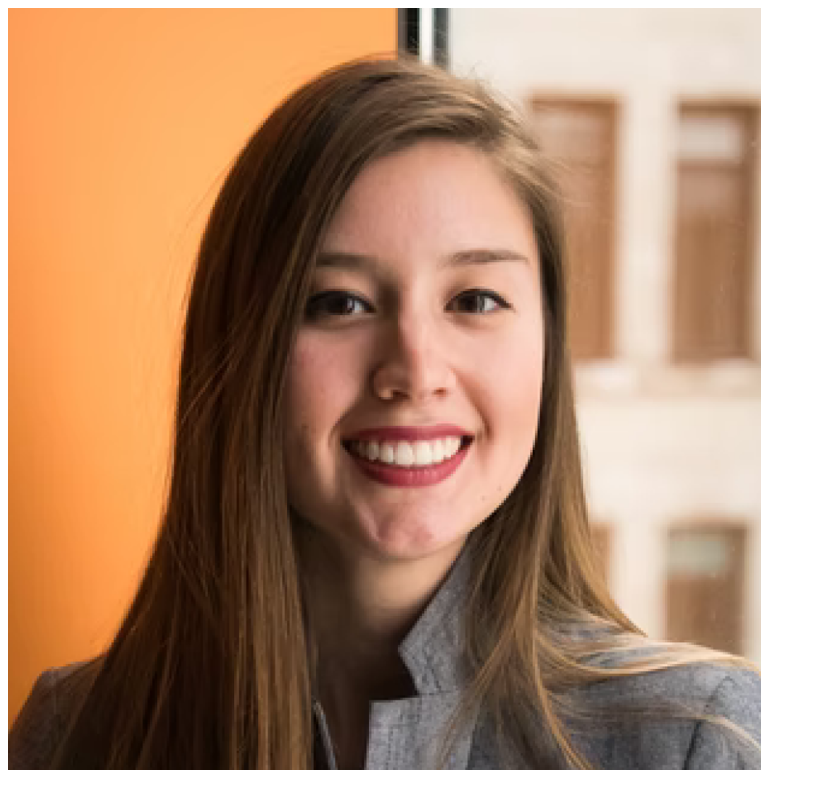
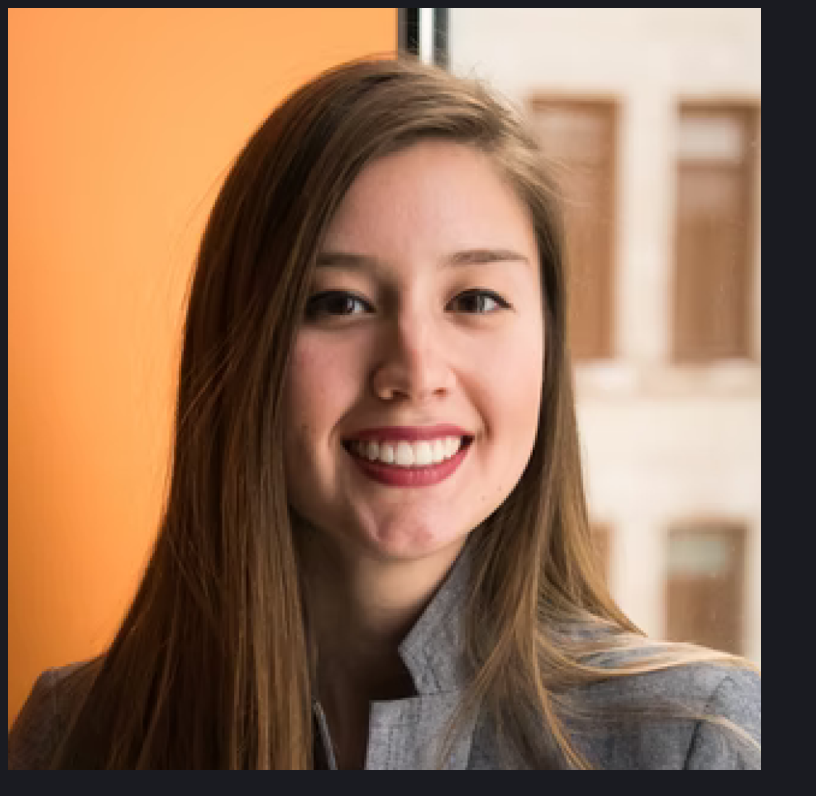
Before and after one commit to fridaberge/practice_react, a React (Vite) app in the folder static_page/solo_project/: page / in a window 1280 px wide. Shown: the top 796 px of the page, without its empty margins (0-816 px from the left). Built offline with nearby package versions, Linux system fonts and the light colour scheme.

Commit message:
changed background color

```diff
--- a/static_page/solo_project/src/index.css
+++ b/static_page/solo_project/src/index.css
@@ -1,5 +1,6 @@
 * {
     box-sizing: border-box;
+    background-color: #1a1b21;
 }
 
 footer{
```
